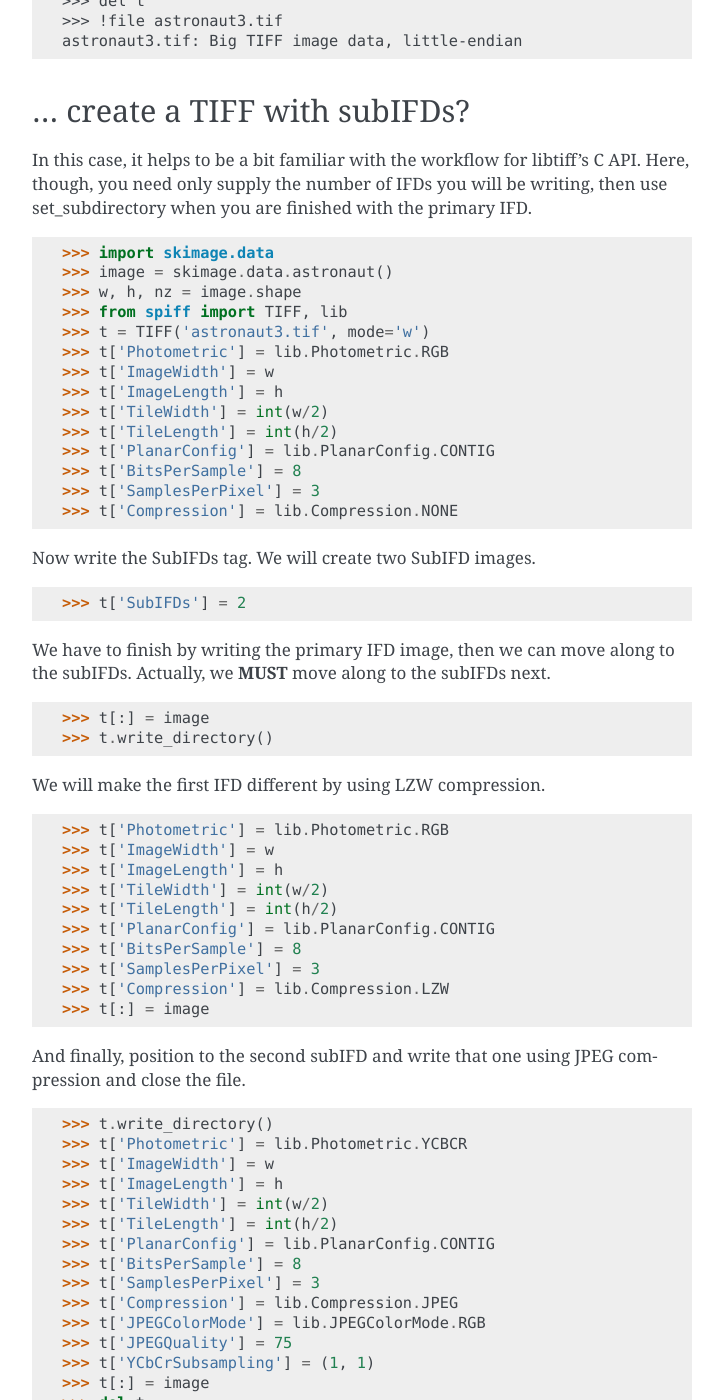
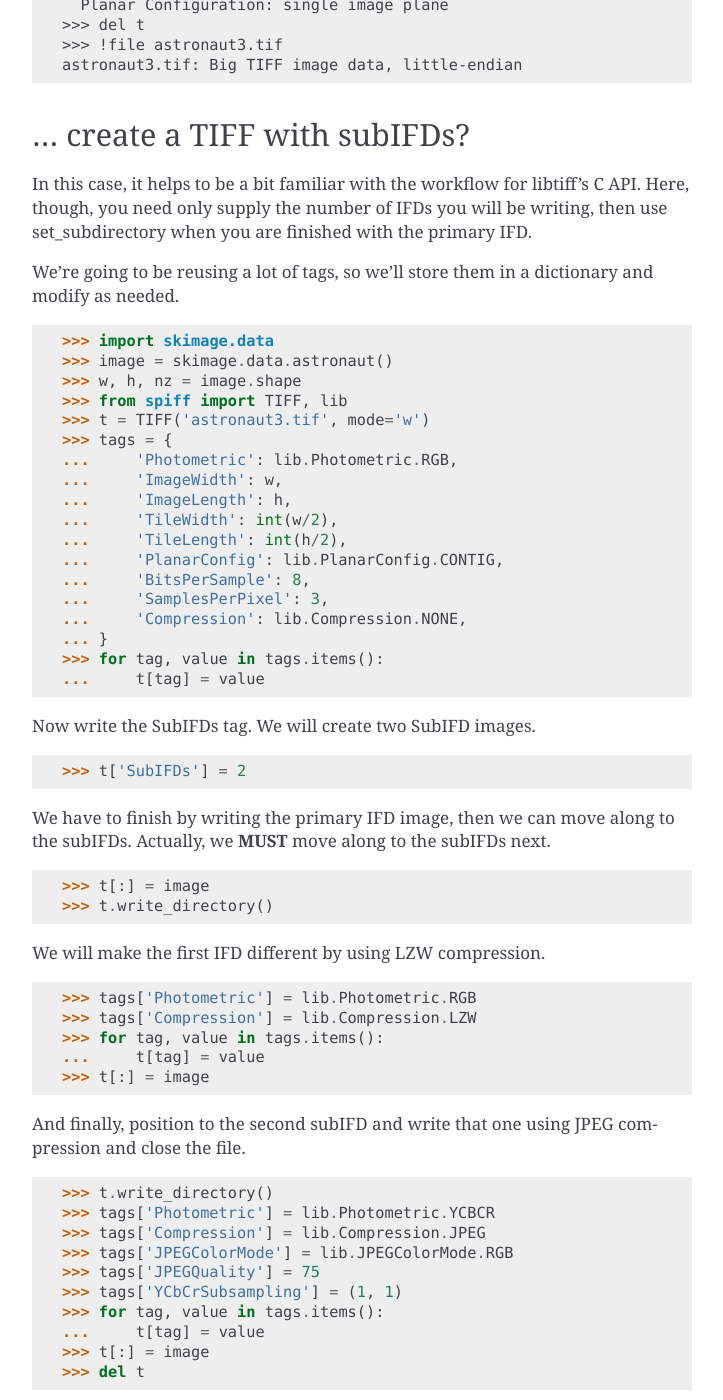
Before and after one commit to quintusdias/redesigned-bassoon, a Sphinx documentation site: the page built from docs/source/how_do_i.rst, in a window 1280 px wide and 1400 px high, scrolled down 2432 px. Shown: the whole window, without its empty margins (388-1111 px from the left). Built offline with Sphinx 7.4.7, drawn with Linux system fonts in a browser that asks for light colours; some of the changed text lies outside the part shown.

Commit message:
Use more dictionaries in examples

```diff
--- a/docs/source/how_do_i.rst
+++ b/docs/source/how_do_i.rst
@@ -6,7 +6,7 @@ How do I...?
 ==============================
 At its simplest, TIFFs are images with usually very specific metadata tags.
 Most of the time, you can use numpy's slicing model to handle the image data
-and python' dictionary model to handle the tags.  For this RGB image, here's
+and python's dictionary model to handle the tags.  For this RGB image, here's
 the minimum you'd have to do to create a tiled TIFF.
 
     >>> import skimage.data
@@ -86,7 +86,8 @@ TIFFPrintDirectory function.
 
 ... create a BigTIFF...
 ==============================
-Easy.  Just think about how libtiff does it with the TIFFOpen function.
+Easy.  Just think about how libtiff does it with the TIFFOpen function, you
+just use 'w8' instead of 'w' for the mode argument.
 
     >>> import skimage.data
     >>> image = skimage.data.astronaut()
@@ -123,20 +124,28 @@ libtiff's C API.  Here, though, you need only supply the number of
 IFDs you will be writing, then use set_subdirectory when you are finished
 with the primary IFD.
 
+We're going to be reusing a lot of tags, so we'll store them in a dictionary
+and modify as needed.
+
     >>> import skimage.data
     >>> image = skimage.data.astronaut()
     >>> w, h, nz = image.shape
     >>> from spiff import TIFF, lib
     >>> t = TIFF('astronaut3.tif', mode='w')
-    >>> t['Photometric'] = lib.Photometric.RGB
-    >>> t['ImageWidth'] = w
-    >>> t['ImageLength'] = h
-    >>> t['TileWidth'] = int(w/2)
-    >>> t['TileLength'] = int(h/2)
-    >>> t['PlanarConfig'] = lib.PlanarConfig.CONTIG
-    >>> t['BitsPerSample'] = 8
-    >>> t['SamplesPerPixel'] = 3
-    >>> t['Compression'] = lib.Compression.NONE
+    >>> tags = {
+    ...     'Photometric': lib.Photometric.RGB,
+    ...     'ImageWidth': w,
+    ...     'ImageLength': h,
+    ...     'TileWidth': int(w/2),
+    ...     'TileLength': int(h/2),
+    ...     'PlanarConfig': lib.PlanarConfig.CONTIG,
+    ...     'BitsPerSample': 8,
+    ...     'SamplesPerPixel': 3,
+    ...     'Compression': lib.Compression.NONE,
+    ... }
+    >>> for tag, value in tags.items():
+    ...     t[tag] = value
+
 
 Now write the SubIFDs tag.  We will create two SubIFD images.
 
@@ -150,33 +159,23 @@ the subIFDs.  Actually, we **MUST** move along to the subIFDs next.
 
 We will make the first IFD different by using LZW compression.
 
-    >>> t['Photometric'] = lib.Photometric.RGB
-    >>> t['ImageWidth'] = w
-    >>> t['ImageLength'] = h
-    >>> t['TileWidth'] = int(w/2)
-    >>> t['TileLength'] = int(h/2)
-    >>> t['PlanarConfig'] = lib.PlanarConfig.CONTIG
-    >>> t['BitsPerSample'] = 8
-    >>> t['SamplesPerPixel'] = 3
-    >>> t['Compression'] = lib.Compression.LZW
+    >>> tags['Photometric'] = lib.Photometric.RGB
+    >>> tags['Compression'] = lib.Compression.LZW
+    >>> for tag, value in tags.items():
+    ...     t[tag] = value
     >>> t[:] = image
 
 And finally, position to the second subIFD and write that one using JPEG
 compression and close the file.
 
     >>> t.write_directory()
-    >>> t['Photometric'] = lib.Photometric.YCBCR
-    >>> t['ImageWidth'] = w
-    >>> t['ImageLength'] = h
-    >>> t['TileWidth'] = int(w/2)
-    >>> t['TileLength'] = int(h/2)
-    >>> t['PlanarConfig'] = lib.PlanarConfig.CONTIG
-    >>> t['BitsPerSample'] = 8
-    >>> t['SamplesPerPixel'] = 3
-    >>> t['Compression'] = lib.Compression.JPEG
-    >>> t['JPEGColorMode'] = lib.JPEGColorMode.RGB
-    >>> t['JPEGQuality'] = 75
-    >>> t['YCbCrSubsampling'] = (1, 1)
+    >>> tags['Photometric'] = lib.Photometric.YCBCR
+    >>> tags['Compression'] = lib.Compression.JPEG
+    >>> tags['JPEGColorMode'] = lib.JPEGColorMode.RGB
+    >>> tags['JPEGQuality'] = 75
+    >>> tags['YCbCrSubsampling'] = (1, 1)
+    >>> for tag, value in tags.items():
+    ...     t[tag] = value
     >>> t[:] = image
     >>> del t
 
```
